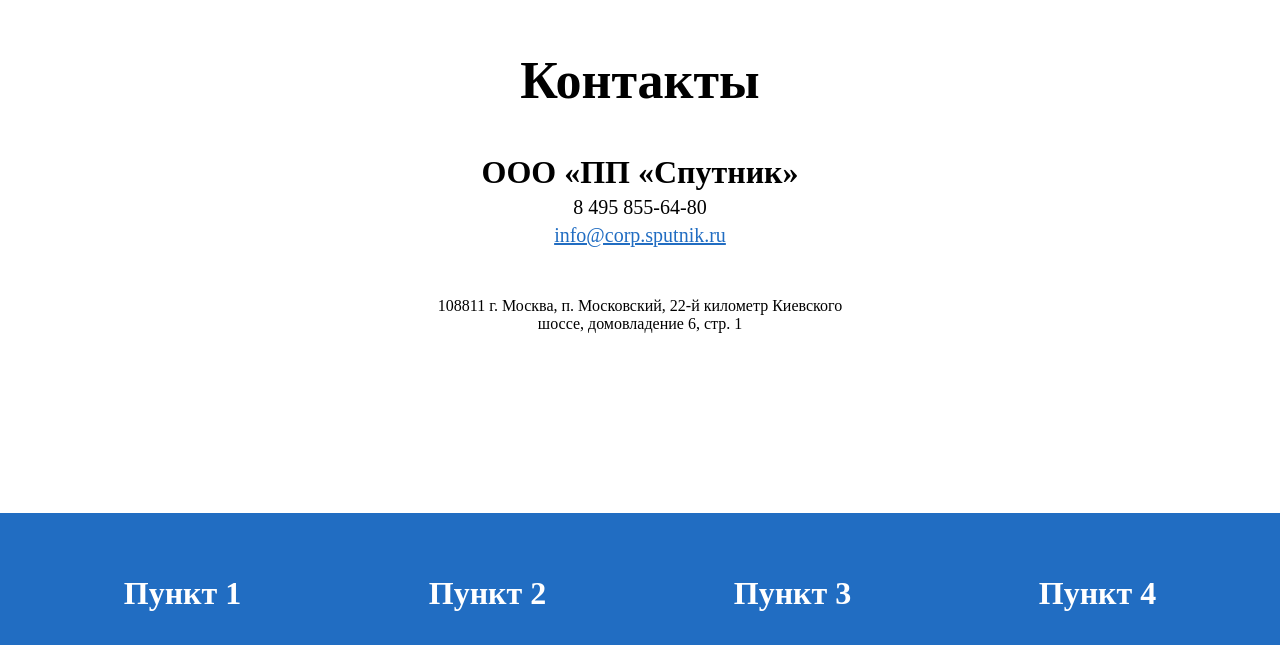
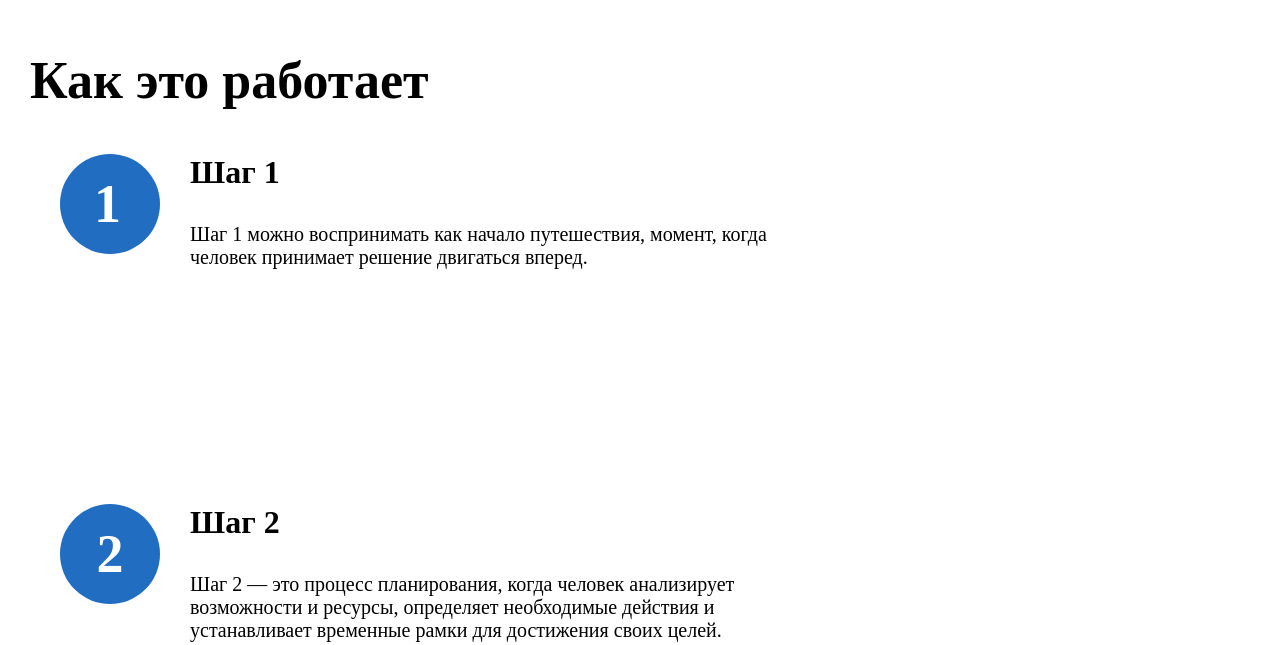
Before and after one commit to martynovappolina/sputnik-ui, a Vue app: page / in a window 1280 px wide. Shown: the part 5835-6480 px from the top of the page. Built offline with nearby package versions, Linux system fonts and the light colour scheme; a web font is replaced by a local one.

Commit message:
init stages

```diff
--- a/src/App.vue
+++ b/src/App.vue
@@ -7,6 +7,7 @@
     <NumberedList />
     <TextBlockWithHeader />
     <MultiColumnListWithIcons />
+    <Stages />
     <Contacts />
     <Footer />
   </Page>
@@ -23,6 +24,7 @@
   import Footer from './components/Footer.vue';
   import TextBlockWithHeader from './components/TextBlockWithHeader.vue';
   import MultiColumnListWithIcons from './components/MultiColumnListWithIcons.vue';
+  import Stages from './components/Stages.vue';
 
   export default {
     name: 'App',
@@ -36,7 +38,8 @@
       Contacts,
       NumberedList,
       TextBlockWithHeader,
-      MultiColumnListWithIcons
+      MultiColumnListWithIcons,
+      Stages
     }
   }
 </script>
--- /dev/null
+++ b/src/components/Stages.vue
@@ -0,0 +1,81 @@
+<template>
+    <div class="stages">
+        <h2>{{title}}</h2>
+        <div class="items">
+            <div v-for="(item, index) in items" :key="index" class="item">
+                <div class="circle"><div :style="{ marginLeft: index === 0 ? '-5px' : '0px' }" class="number">{{index + 1}}</div></div>
+                <div class="content">
+                    <h3>{{item.title}}</h3>
+                    <p>{{item.description}}</p>
+                </div>
+            </div>
+        </div>
+    </div>
+</template>
+
+<script>
+    export default {
+        name: 'StagesTemplate',
+        props: {
+            title: {
+                type: String,
+                default: 'Как это работает'
+            },
+            items: {
+                type: Array,
+                default: () => [
+                    {
+                        title: 'Шаг 1',
+                        description: 'Шаг 1 можно воспринимать как начало путешествия, момент, когда человек принимает решение двигаться вперед. '
+                    },
+                    {
+                        title: 'Шаг 2',
+                        description: 'Шаг 2 — это процесс планирования, когда человек анализирует возможности и ресурсы, определяет необходимые действия и устанавливает временные рамки для достижения своих целей.'
+                    },
+                    {
+                        title: 'Шаг 3',
+                        description: 'Шаг 3 заключается в реализации намеченного плана, когда происходит активное действие и применение принятых решений на практике, позволяющее преобразовать идеи в конкретные результаты.'
+                    },
+
+                ]
+            }
+        }
+    }
+</script>
+
+<style lang="scss" scoped>
+    .stages {
+        padding: 30px;
+        margin: 150px auto;
+
+        .items {
+            .item {
+                display: flex;
+                max-width: 800px;
+                height: 350px;
+
+                h3 {
+                    margin-top: 0;
+                }
+
+                .circle {
+                    width: 100px;
+                    min-width: 100px;
+                    height: 100px;
+                    display: flex;
+                    align-items: center;
+                    justify-content: center;
+                    border-radius: 50%;
+                    background-color: $primary;
+                    margin: 0 30px;
+
+                    .number {
+                        color: $light;
+                        font-weight: 700;
+                        font-size: 54px;
+                    }
+                }
+            }
+        }
+    }
+</style>
```
